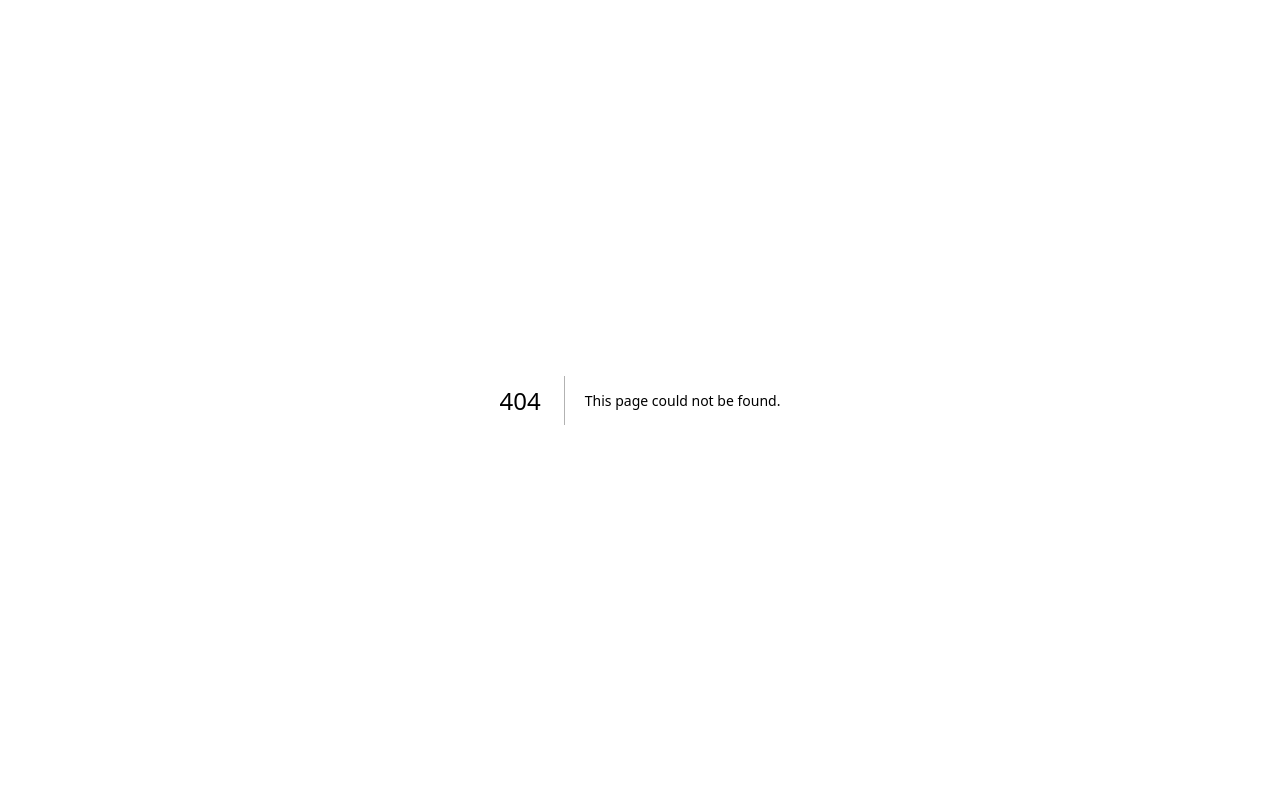
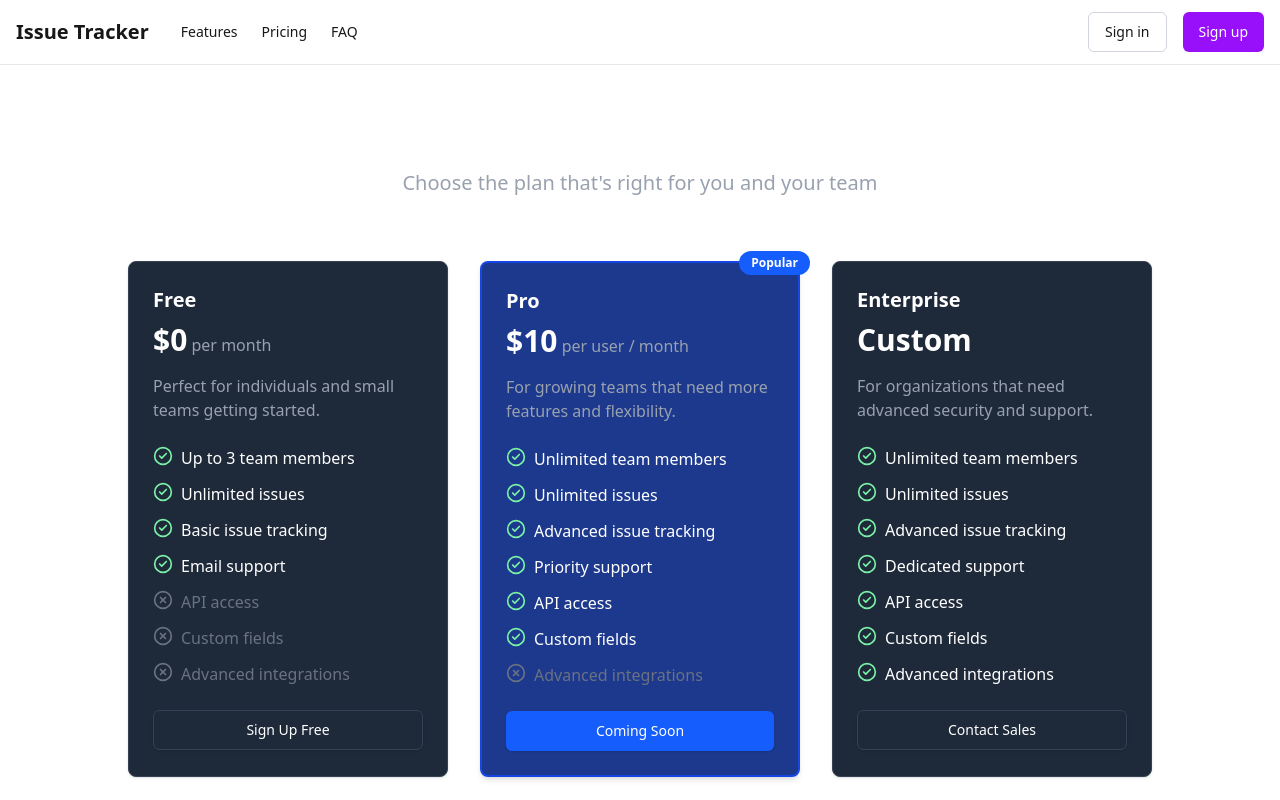
Before and after one commit to UbdaNam/issue-tracker, a Next.js app: page /pricing in a window 1280 px wide. Before the commit this address had no page. Shown: the top 800 px of the page. Built offline with nearby package versions, Linux system fonts and the light colour scheme.

Commit message:
Add pricing page

```diff
--- a/app/(marketing)/page.tsx
+++ b/app/(marketing)/page.tsx
@@ -1,5 +1,4 @@
 import Link from 'next/link';
-import { Timestamp } from '../components/Timestamp';
 import Button from '../components/ui/Button';
 
 export default async function LandingPage() {
--- /dev/null
+++ b/app/(marketing)/pricing/page.tsx
@@ -0,0 +1,175 @@
+import React from 'react';
+import Link from 'next/link';
+import { CheckCircle2, XCircle } from 'lucide-react';
+
+export default function PricingPage() {
+  return (
+    <div className="container mx-auto px-4 py-12 text-white">
+      <div className="max-w-2xl mx-auto text-center mb-16">
+        <h1 className="text-4xl font-bold mb-4 text-white">
+          Simple, Transparent Pricing
+        </h1>
+        <p className="text-xl text-gray-400 dark:text-gray-300">
+          Choose the plan that&apos;s right for you and your team
+        </p>
+      </div>
+
+      <div className="max-w-5xl mx-auto grid grid-cols-1 md:grid-cols-3 gap-8 mb-16">
+        {/* Free Plan */}
+        <PricingCard
+          title="Free"
+          price="$0"
+          description="Perfect for individuals and small teams getting started."
+          features={[
+            { name: 'Up to 3 team members', included: true },
+            { name: 'Unlimited issues', included: true },
+            { name: 'Basic issue tracking', included: true },
+            { name: 'Email support', included: true },
+            { name: 'API access', included: false },
+            { name: 'Custom fields', included: false },
+            { name: 'Advanced integrations', included: false },
+          ]}
+          buttonText="Sign Up Free"
+          buttonLink="/auth/signup"
+        />
+
+        {/* Pro Plan */}
+        <PricingCard
+          title="Pro"
+          price="$10"
+          period="per user / month"
+          description="For growing teams that need more features and flexibility."
+          features={[
+            { name: 'Unlimited team members', included: true },
+            { name: 'Unlimited issues', included: true },
+            { name: 'Advanced issue tracking', included: true },
+            { name: 'Priority support', included: true },
+            { name: 'API access', included: true },
+            { name: 'Custom fields', included: true },
+            { name: 'Advanced integrations', included: false },
+          ]}
+          buttonText="Coming Soon"
+          buttonLink="#"
+          highlighted
+          badge="Popular"
+        />
+
+        {/* Enterprise Plan */}
+        <PricingCard
+          title="Enterprise"
+          price="Custom"
+          description="For organizations that need advanced security and support."
+          features={[
+            { name: 'Unlimited team members', included: true },
+            { name: 'Unlimited issues', included: true },
+            { name: 'Advanced issue tracking', included: true },
+            { name: 'Dedicated support', included: true },
+            { name: 'API access', included: true },
+            { name: 'Custom fields', included: true },
+            { name: 'Advanced integrations', included: true },
+          ]}
+          buttonText="Contact Sales"
+          buttonLink="mailto:sales@linearclone.com"
+        />
+      </div>
+
+      <div className="max-w-3xl mx-auto mt-16 text-center bg-gray-800 rounded-lg p-8">
+        <h2 className="text-2xl font-bold mb-4 text-white">
+          Need a custom solution?
+        </h2>
+        <p className="text-lg text-gray-400 dark:text-gray-300 mb-8">
+          Contact our sales team to discuss your specific requirements.
+        </p>
+        <a
+          href="mailto:sales@linearclone.com"
+          className="inline-flex h-10 items-center justify-center rounded-md bg-blue-600 px-8 py-2 text-sm font-medium text-white shadow transition-colors hover:bg-blue-700 focus-visible:outline-none focus-visible:ring-1 focus-visible:ring-blue-700"
+        >
+          Contact Sales
+        </a>
+      </div>
+    </div>
+  );
+}
+
+interface PricingFeature {
+  name: string;
+  included: boolean;
+}
+
+interface PricingCardProps {
+  title: string;
+  price: string;
+  period?: string;
+  description: string;
+  features: PricingFeature[];
+  buttonText: string;
+  buttonLink: string;
+  highlighted?: boolean;
+  badge?: string;
+}
+
+function PricingCard({
+  title,
+  price,
+  period = 'per month',
+  description,
+  features,
+  buttonText,
+  buttonLink,
+  highlighted = false,
+  badge,
+}: PricingCardProps) {
+  return (
+    <div
+      className={`rounded-lg p-6 ${
+        highlighted
+          ? 'bg-blue-900 border-2 border-blue-700 shadow-md relative'
+          : 'bg-gray-800 border border-gray-700 shadow-sm'
+      }`}
+    >
+      {badge && (
+        <div className="absolute -top-3 -right-3 bg-blue-600 text-white text-xs font-bold px-3 py-1 rounded-full">
+          {badge}
+        </div>
+      )}
+      <h3 className="text-xl font-bold mb-2 text-white">{title}</h3>
+      <div className="mb-4">
+        <span className="text-3xl font-bold text-white">{price}</span>
+        {price !== 'Custom' && (
+          <span className="text-gray-400 dark:text-gray-300"> {period}</span>
+        )}
+      </div>
+      <p className="text-gray-400 dark:text-gray-300 mb-6">{description}</p>
+      <ul className="space-y-3 mb-6">
+        {features.map((feature, index) => (
+          <li key={index} className="flex items-start">
+            {feature.included ? (
+              <CheckCircle2 className="h-5 w-5 text-green-300 mr-2 flex-shrink-0" />
+            ) : (
+              <XCircle className="h-5 w-5 text-gray-500 mr-2 flex-shrink-0" />
+            )}
+            <span
+              className={
+                feature.included
+                  ? 'text-white'
+                  : 'text-gray-500 dark:text-gray-600'
+              }
+            >
+              {feature.name}
+            </span>
+          </li>
+        ))}
+      </ul>
+      <Link
+        href={buttonLink}
+        className={`w-full inline-flex h-10 items-center justify-center rounded-md px-8 py-2 text-sm font-medium shadow transition-colors ${
+          highlighted
+            ? 'bg-blue-600 text-white hover:bg-blue-700'
+            : 'bg-gray-800 border border-gray-700 hover:bg-gray-700 text-white'
+        }`}
+      >
+        {buttonText}
+      </Link>
+    </div>
+  );
+}
--- a/package.json
+++ b/package.json
@@ -11,6 +11,7 @@
   "dependencies": {
     "clsx": "^2.1.1",
     "date-fns": "^4.4.0",
+    "lucide-react": "^1.17.0",
     "next": "16.3.0-canary.21",
     "react": "19.2.6",
     "react-dom": "19.2.6",
```
Also changed, not shown: 1 other file (tests, documents, lock files or other folders).
